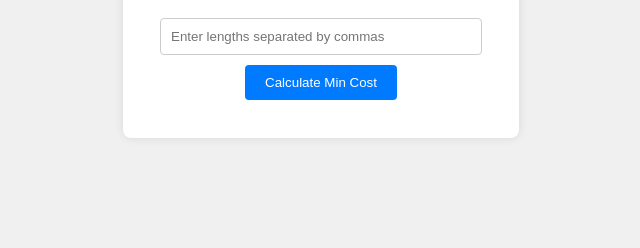
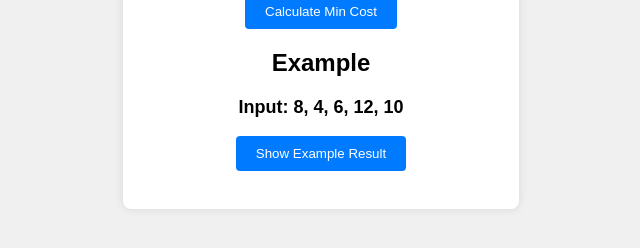
Before and after one commit to acciojob/Min-Cost-Ropes-AnushaDonthula, a website: page main.html in a window 1280 px wide. Shown: the part 372-620 px from the top of the page, without its empty margins (319-959 px from the left). Drawn offline with Linux system fonts and the light colour scheme.

Commit message:
created a submission

```diff
--- a/main.html
+++ b/main.html
@@ -12,6 +12,11 @@
         <input type="text" id="ropeLengths" placeholder="Enter lengths separated by commas">
         <button onclick="calculateMinCost()">Calculate Min Cost</button>
         <p id="result"></p>
+
+        <h2>Example</h2>
+        <p>Input: 8, 4, 6, 12, 10</p>
+        <button onclick="displayExample()">Show Example Result</button>
+        <p id="exampleResult"></p>
     </div>
     <script src="script.js"></script>
 </body>
--- a/script.js
+++ b/script.js
@@ -80,3 +80,9 @@ function calculateMinCost() {
     const result = mincost(lengths);
     document.getElementById('result').innerText = `Minimum cost to connect ropes: ${result}`;
 }
+
+function displayExample() {
+    const exampleLengths = [8, 4, 6, 12, 10];
+    const result = mincost(exampleLengths);
+    document.getElementById('exampleResult').innerText = `Result for example input [8, 4, 6, 12, 10]: ${result}`;
+}
```
Also changed, not shown: styles.css (line endings or trailing spaces).
